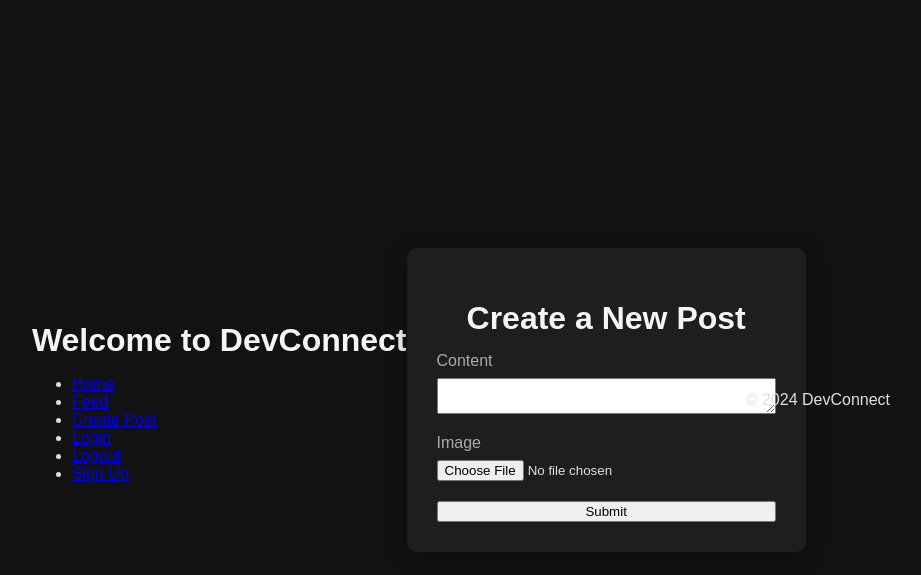
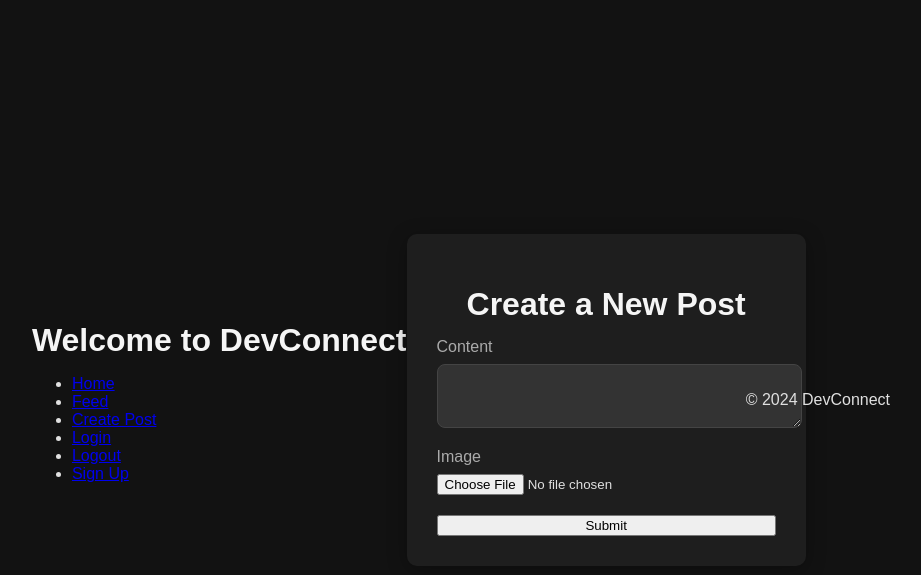
Before and after one commit to Seafzz/pp4, a Django app: template social/templates/post.html in a window 1280 px wide. Shown: the top 575 px of the page, without its empty margins (179-1100 px from the left). Run offline with Django 3.2, Linux system fonts and the light colour scheme; the template is opened without the code that fills it, so the values that code supplies are empty, except form fields; tables that the repository leaves empty hold one stand-in row (values such as "Sample post"); form fields are guessed from the names that the template uses.

Commit message:
added input styling to the textarea

```diff
--- a/static/css/style.css
+++ b/static/css/style.css
@@ -50,3 +50,15 @@
     font-size: 1rem;
     margin-bottom: 8px;
 }
+
+/* Input Style */
+input[type="text"],
+textarea {
+    width: 100%;
+    padding: 12px;
+    background-color: #333; /* Dark input background */
+    border: 1px solid #444;
+    border-radius: 8px;
+    color: #fff;
+    font-size: 1rem;
+}
```
